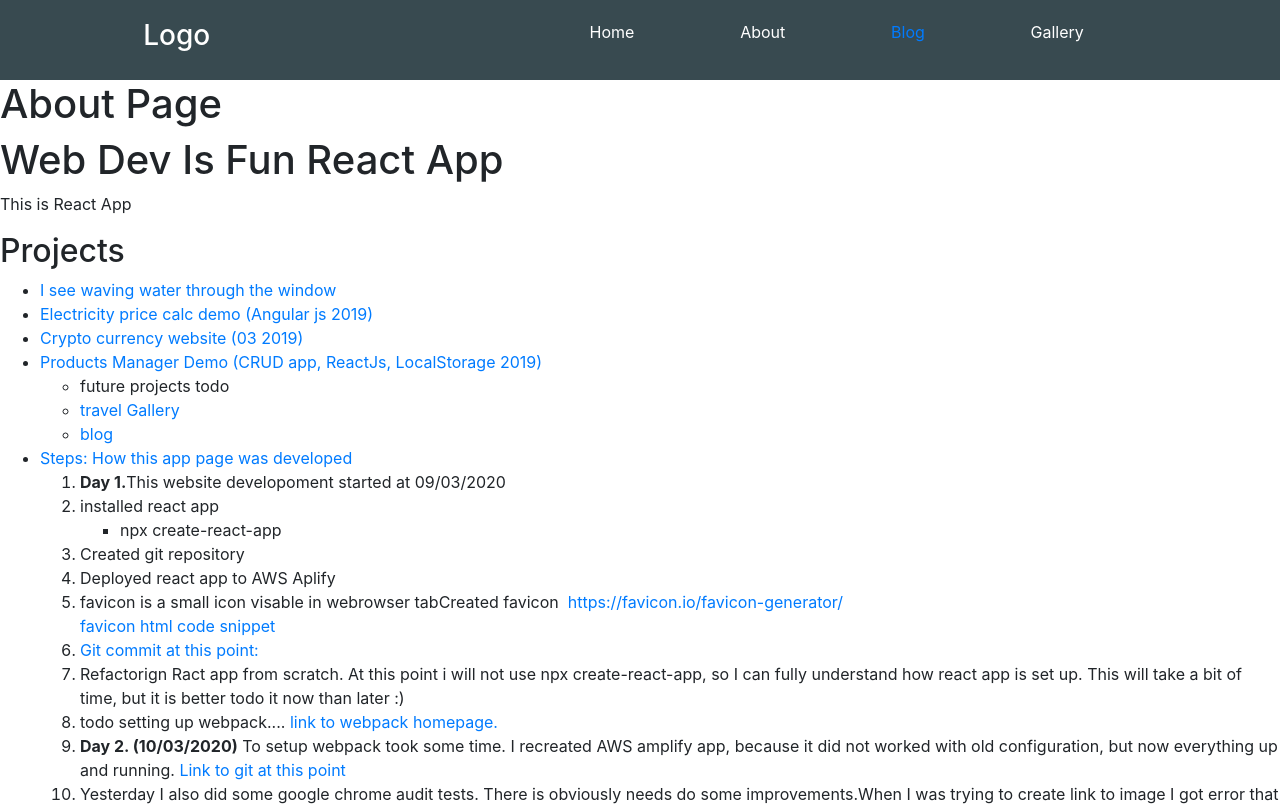
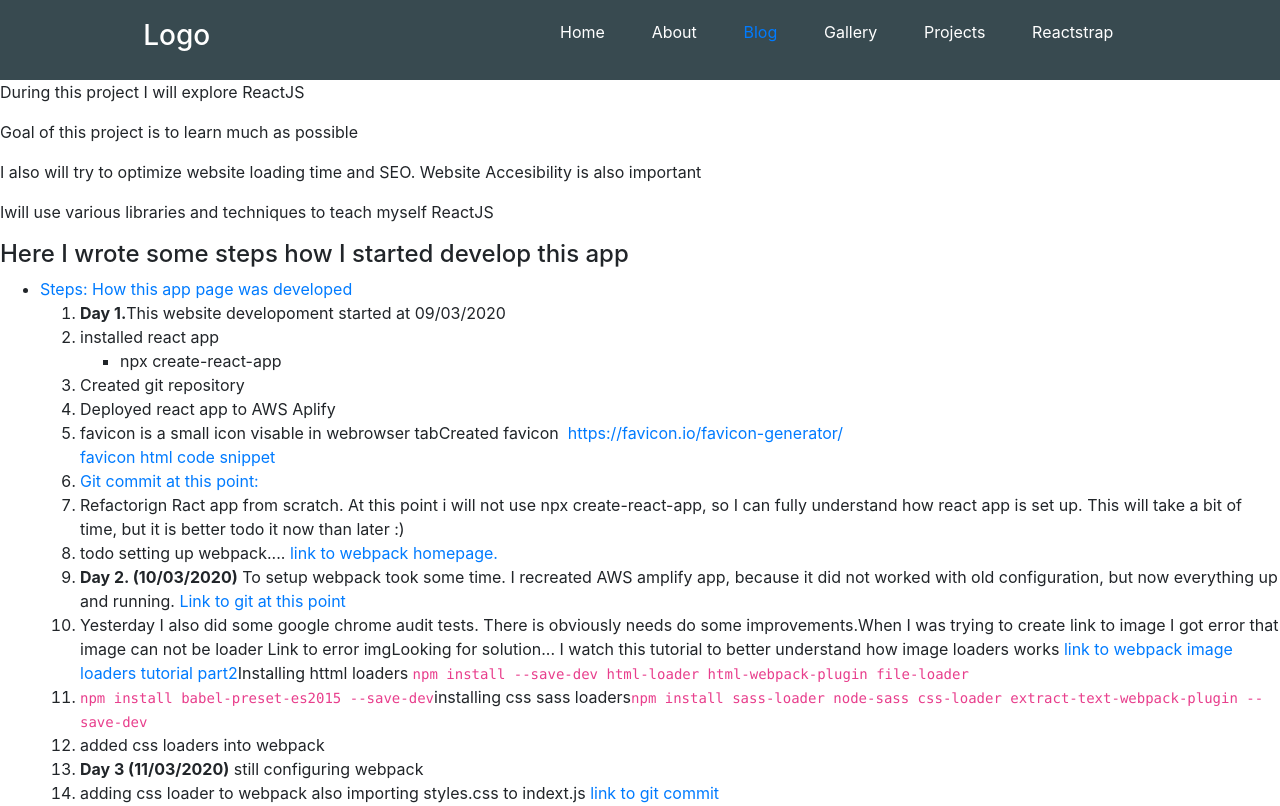
Before and after one commit to PovilasU/webdev-is-fun-app, a React app: page /about in a window 1280 px wide. Shown: the top 806 px of the page. Built offline with nearby package versions, Linux system fonts and the light colour scheme.

Commit message:
movel project links to project page

```diff
--- a/package.json
+++ b/package.json
@@ -32,7 +32,8 @@
     "react": "^16.13.0",
     "react-dom": "^16.13.0",
     "react-router": "^5.1.2",
-    "react-router-dom": "^5.1.2"
+    "react-router-dom": "^5.1.2",
+    "reactstrap": "^8.4.1"
   },
   "devDependencies": {
     "babel-core": "^6.26.3",
--- a/src/components/About.js
+++ b/src/components/About.js
@@ -3,56 +3,16 @@ import React from "react";
 export default About => {
   return (
     <div>
-      <h1>About Page</h1>
-      <h1>Web Dev Is Fun React App</h1>
-      <p>This is React App</p>
-      <h2>Projects</h2>
+      <p>During this project I will explore ReactJS</p>
+      <p>Goal of this project is to learn much as possible</p>
+      <p>
+        I also will try to optimize website loading time and SEO. Website
+        Accesibility is also important
+      </p>
+      <p>Iwill use various libraries and techniques to teach myself ReactJS</p>
+      <h4>Here I wrote some steps how I started develop this app</h4>
+
       <ul>
-        <li>
-          <a
-            href="https://iseewavingwaterthroughmywindown.s3.amazonaws.com/index.html"
-            target="_blank"
-          >
-            I see waving water through the window
-          </a>
-        </li>
-        <li>
-          <a
-            href="https://povilas-angularjs-calc.s3.amazonaws.com/index.html"
-            target="_blank"
-          >
-            Electricity price calc demo (Angular js 2019)
-          </a>
-        </li>
-        <li>
-          <a
-            href="https://povilas.s3-eu-west-1.amazonaws.com/index.html"
-            target="_blank"
-          >
-            Crypto currency website (03 2019)
-          </a>
-        </li>
-        <li>
-          <a
-            href="https://productmanangercrudr-20190405020141-hostingbucket-linux.s3.amazonaws.com/index.html"
-            target="_blank"
-          >
-            Products Manager Demo (CRUD app, ReactJs, LocalStorage 2019)
-          </a>
-        </li>
-        <ul>
-          <li>future projects todo</li>
-          <li>
-            <a href="" target="_blank">
-              travel Gallery
-            </a>
-          </li>
-          <li>
-            <a href="" target="_blank">
-              blog
-            </a>
-          </li>
-        </ul>
         <li>
           <a href="#"> Steps: How this app page was developed </a>
           <ol>
--- a/src/components/App.js
+++ b/src/components/App.js
@@ -4,6 +4,8 @@ import Nav from "./Nav.js";
 import Home from "./Home.js";
 import About from "./About.js";
 import Gallery from "./Gallery.js";
+import Projects from "./Projects.js";
+import Reactstrap from "./Reactstrap.js";
 
 class App extends Component {
   render() {
@@ -16,6 +18,8 @@ class App extends Component {
             <Route path="/home" component={Home} />
             <Route path="/about" component={About} />
             <Route path="/gallery" component={Gallery} />
+            <Route path="/projects" component={Projects} />
+            <Route path="/reactstrap" component={Reactstrap} />
           </Switch>
         </div>
       </Router>
--- a/src/components/Nav.js
+++ b/src/components/Nav.js
@@ -23,6 +23,12 @@ function Nav() {
         <Link style={navStyle} to="/gallery">
           <li>Gallery</li>
         </Link>
+        <Link style={navStyle} to="/projects">
+          <li>Projects</li>
+        </Link>
+        <Link style={navStyle} to="/reactstrap">
+          <li>Reactstrap</li>
+        </Link>
       </ul>
     </nav>
   );
--- /dev/null
+++ b/src/components/Projects.js
@@ -0,0 +1,43 @@
+import React from "react";
+
+function Projects() {
+  return (
+    <div>
+      <h1>Projects </h1>
+
+      <li>
+        <a
+          href="https://iseewavingwaterthroughmywindown.s3.amazonaws.com/index.html"
+          target="_blank"
+        >
+          I see waving water through the window (React App)
+        </a>
+      </li>
+      <li>
+        <a
+          href="https://povilas-angularjs-calc.s3.amazonaws.com/index.html"
+          target="_blank"
+        >
+          Electricity price calc demo (Angular js 2019)
+        </a>
+      </li>
+      <li>
+        <a
+          href="https://povilas.s3-eu-west-1.amazonaws.com/index.html"
+          target="_blank"
+        >
+          Crypto currency website (03 2019)
+        </a>
+      </li>
+      <li>
+        <a
+          href="https://productmanangercrudr-20190405020141-hostingbucket-linux.s3.amazonaws.com/index.html"
+          target="_blank"
+        >
+          Products Manager Demo (CRUD app, ReactJs, LocalStorage 2019)
+        </a>
+      </li>
+    </div>
+  );
+}
+export default Projects;
--- /dev/null
+++ b/src/components/Reactstrap.js
@@ -0,0 +1,10 @@
+import React from "react";
+
+function Reactstrap() {
+  return (
+    <div>
+      <h1>Reactstrap</h1>
+    </div>
+  );
+}
+export default Reactstrap;
```
Also changed, not shown: 1 other file (tests, documents, lock files or other folders).
